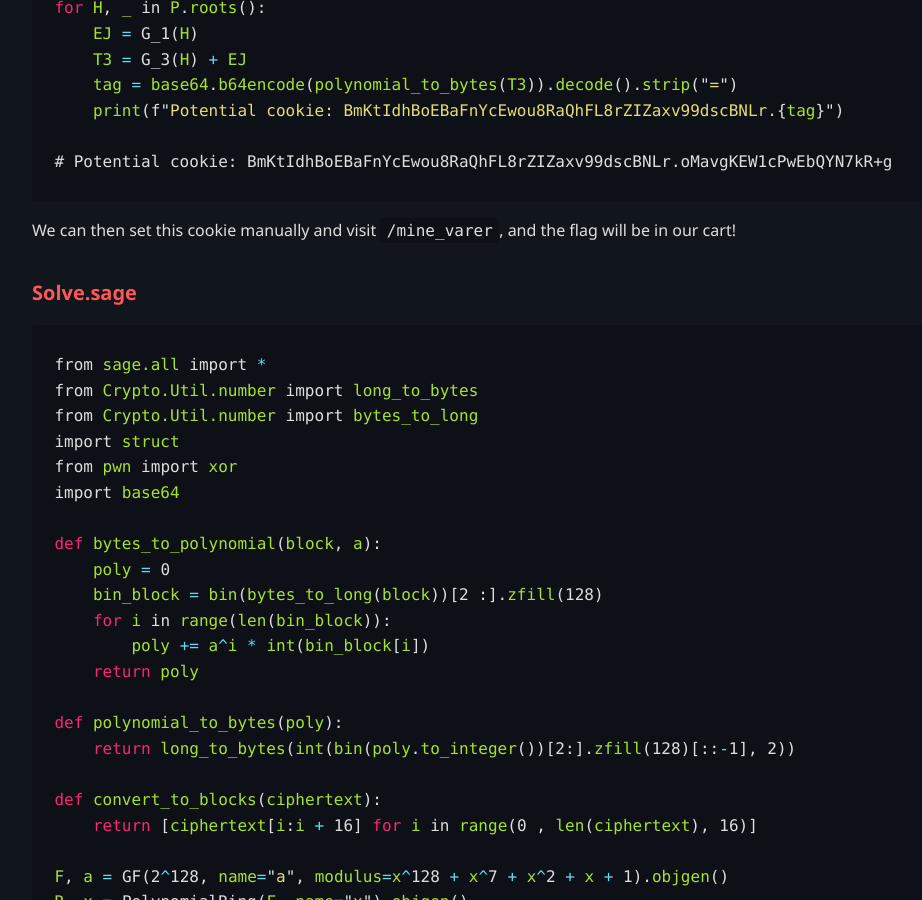
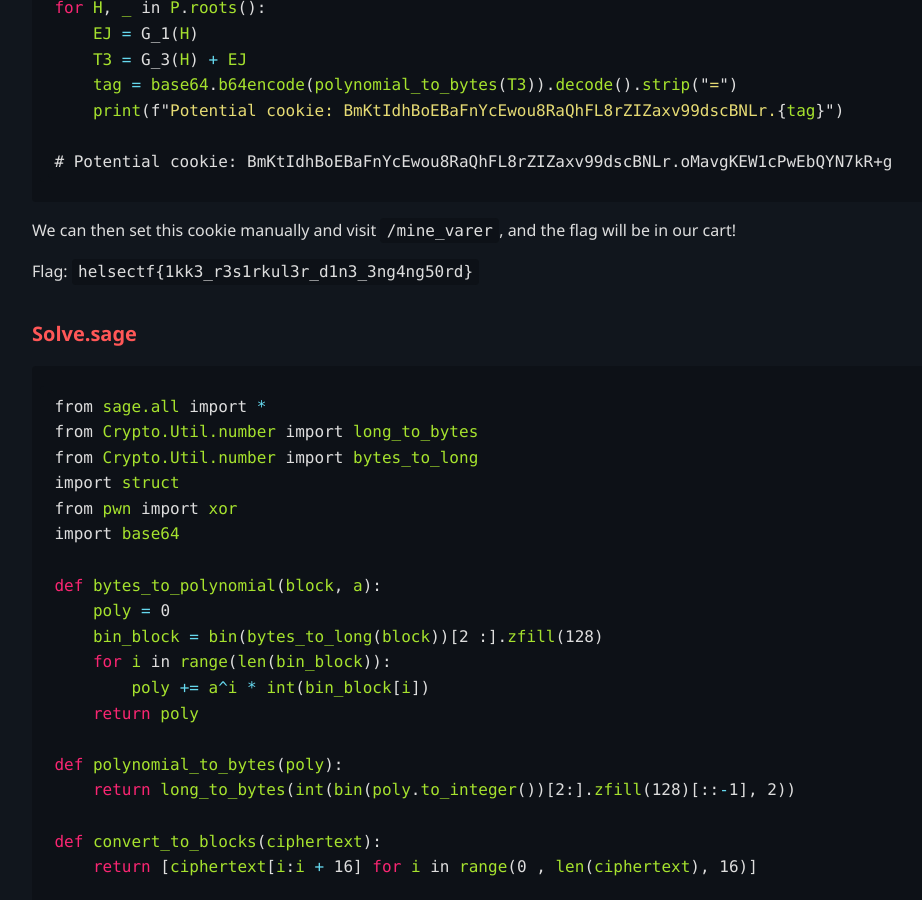
Before and after one commit to Zukane/zukane.github.io, a Jekyll site: the page built from docs/_posts/2025-03-09-signert-betaling.md, in a window 1280 px wide and 900 px high, scrolled down 3835 px. Shown: the whole window, without its empty margins (108-1030 px from the left). Built offline with Jekyll 4.4.1, drawn with Linux system fonts in a browser that asks for light colours.

Commit message:
add actual flag to signert-betaling

````diff
--- a/docs/_posts/2025-03-09-signert-betaling.md
+++ b/docs/_posts/2025-03-09-signert-betaling.md
@@ -149,6 +149,8 @@ for H, _ in P.roots():
 
 We can then set this cookie manually and visit `/mine_varer`, and the flag will be in our cart!
 
+Flag: `helsectf{1kk3_r3s1rkul3r_d1n3_3ng4ng50rd}`
+
 ##### Solve.sage
 
 ```python
````
